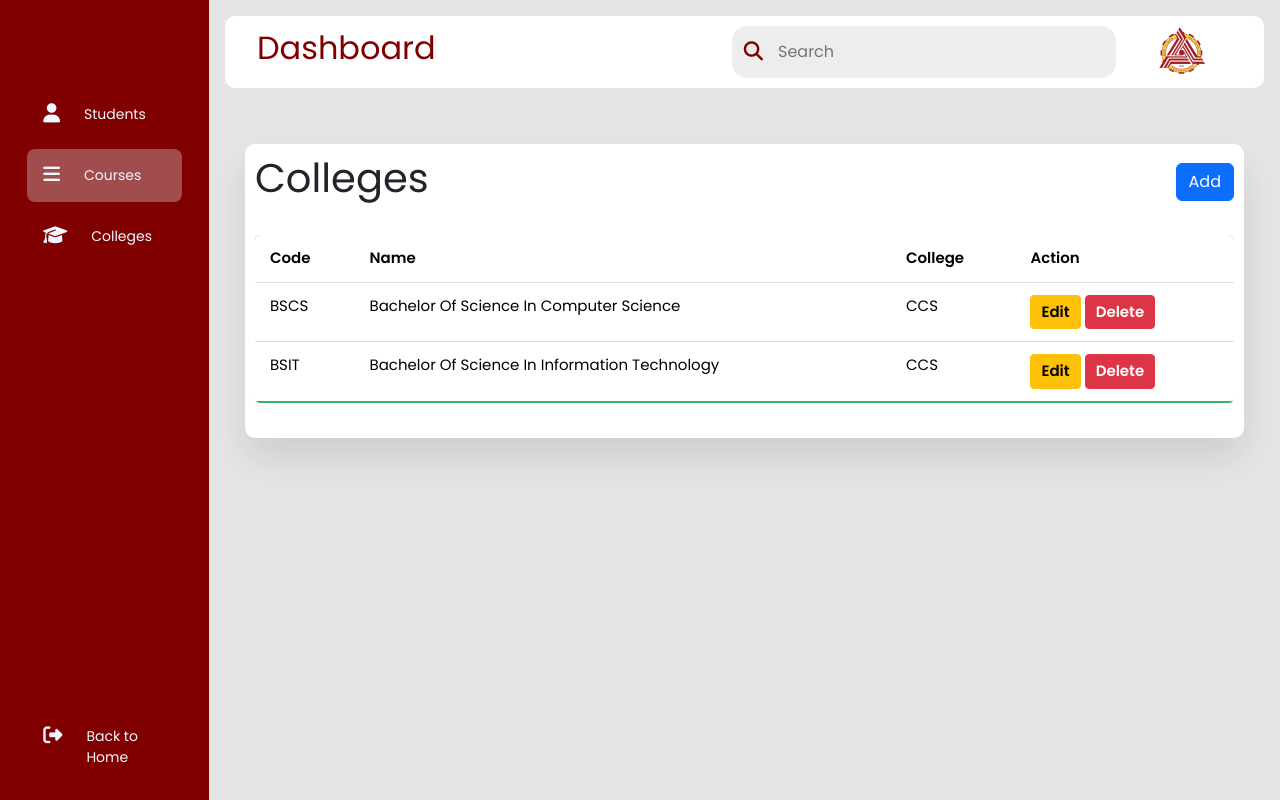
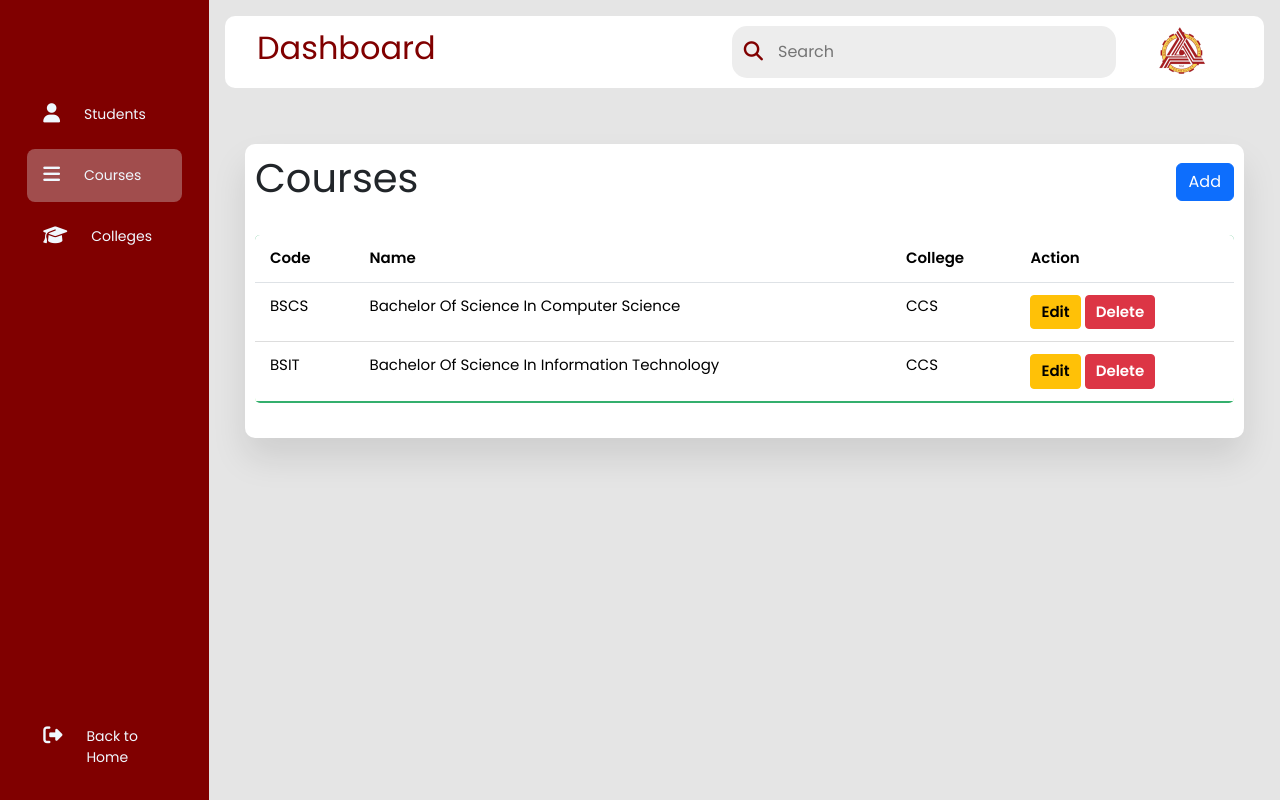
Before and after one commit to fkvasir/Student-Information-System-using-Flask, a Flask app: page /courses in a window 1280 px wide. Run offline with Flask 3, Linux system fonts and the light colour scheme; some libraries are stand-ins or nearby versions.

```diff
--- a/templates/courses.html
+++ b/templates/courses.html
@@ -3,7 +3,7 @@
 <section class="course">
     <div class="course-list">
         <div class="course-header">
-            <h1>Colleges</h1>
+            <h1>Courses</h1>
             <button type="button" class="btn btn-primary" data-bs-toggle="modal" data-bs-target="#exampleModal">
                 Add
             </button>
@@ -27,7 +27,7 @@
                                     <input type="text" class="form-control" id="collegeName" name="collegeName" required>
                                 </div>
                                 <div class="mb-3">
-                                    <label for="collegeName" class="form-label">Course Name</label>
+                                    <label for="collegeName" class="form-label">College</label>
                                     <input type="text" class="form-control" id="collegeName" name="collegeName" required>
                                 </div>
                                 <button type="button" class="btn btn-secondary" data-bs-dismiss="modal">Close</button>
```
